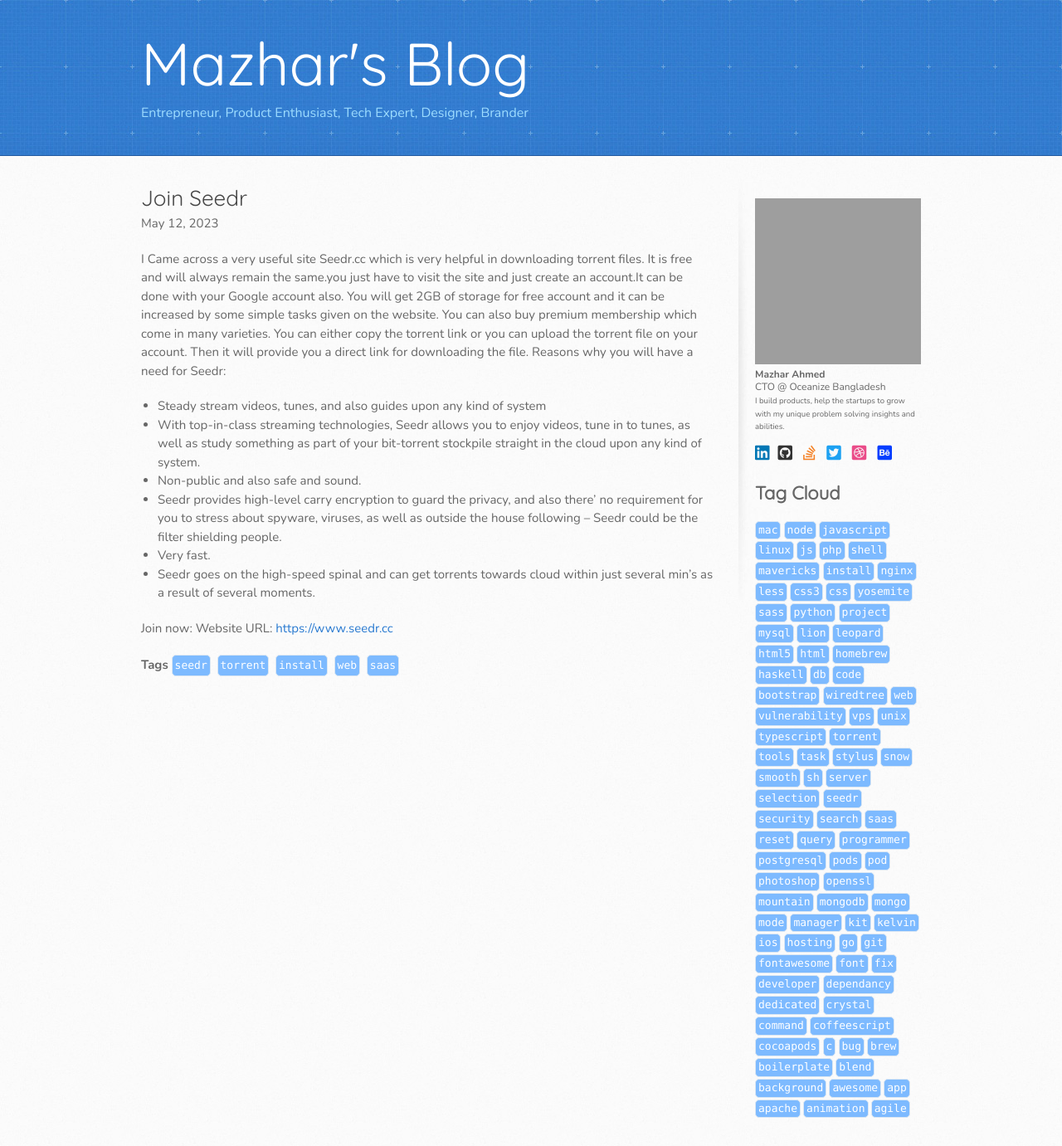
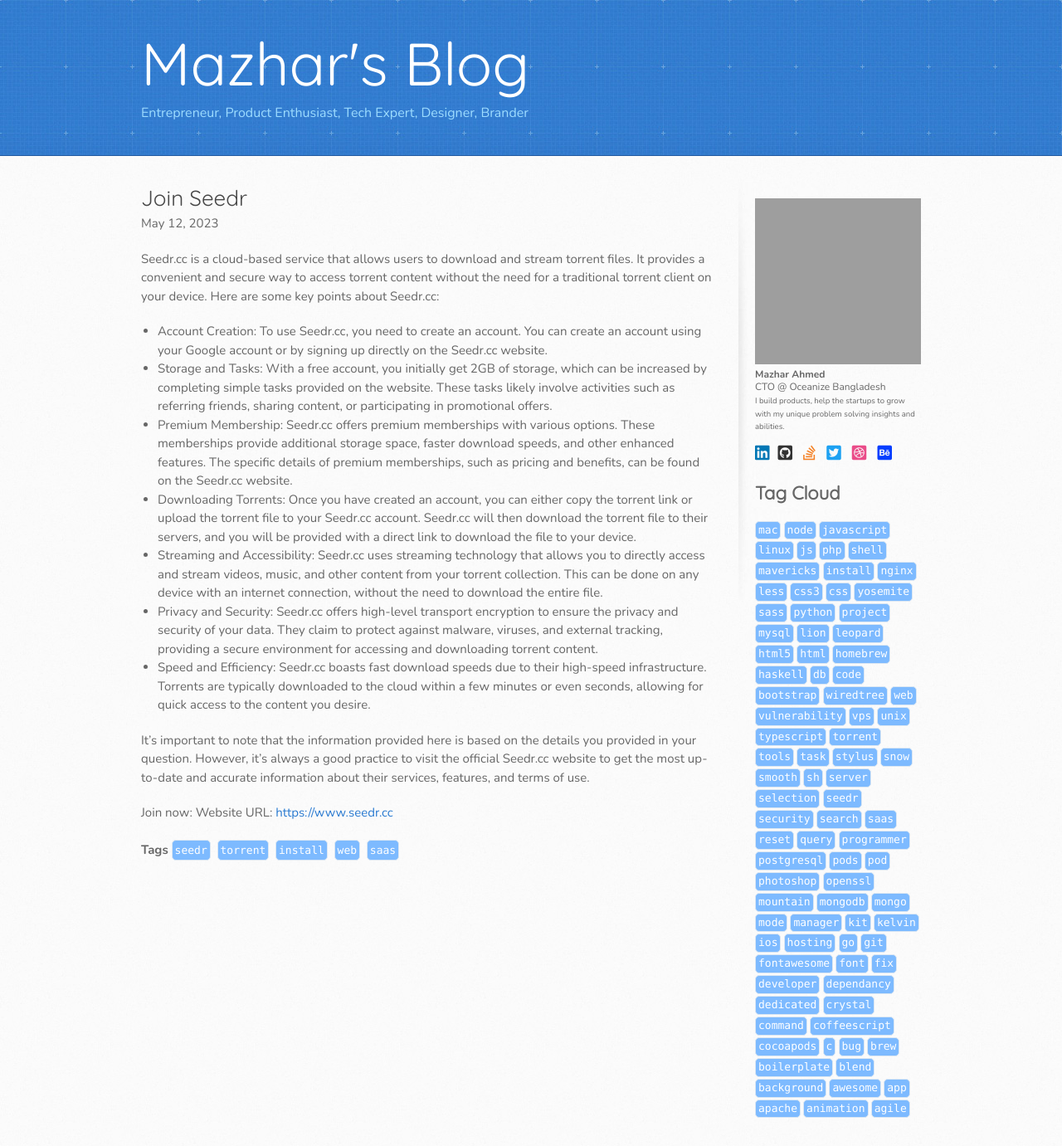
Before and after one commit to mightymaze/mightymaze.github.io, a Jekyll site: the page built from _posts/2023-05-12-join-seedr.md, in a window 1280 px wide. Shown: the whole page at 83% size. Built offline with Jekyll 4.4.1, drawn with Linux system fonts in a browser that asks for light colours; nearby versions of some CDN libraries; comment, search, counter and statistics services are not loaded; a style sheet for code colours, icons or effects is not loaded; grey boxes are pictures that could not be loaded.

Commit message:
Update 2023-05-12-join-seedr.md

```diff
--- a/_posts/2023-05-12-join-seedr.md
+++ b/_posts/2023-05-12-join-seedr.md
@@ -11,18 +11,17 @@
 - saas
 ---
 
-I Came across a very useful site Seedr.cc which is very helpful in downloading torrent files.
-It is free and will always remain the same.you just have to visit the site and just create an account.It can be done with your Google account also.
-You will get 2GB of storage for free account and it can be increased by some simple tasks given on the website. You can also buy premium membership which come in many varieties.
-You can either copy the torrent link or you can upload the torrent file on your account. Then it will provide you a direct link for downloading the file.
-Reasons why you will have a need for Seedr:
+Seedr.cc is a cloud-based service that allows users to download and stream torrent files. It provides a convenient and secure way to access torrent content without the need for a traditional torrent client on your device. Here are some key points about Seedr.cc:
 
-- Steady stream videos, tunes, and also guides upon any kind of system
-- With top-in-class streaming technologies, Seedr allows you to enjoy videos, tune in to tunes, as well as study something as part of your bit-torrent stockpile straight in the cloud upon any kind of system.
-- Non-public and also safe and sound.
-- Seedr provides high-level carry encryption to guard the privacy, and also there’ no requirement for you to stress about spyware, viruses, as well as outside the house following – Seedr could be the filter shielding people.
-- Very fast.
-- Seedr goes on the high-speed spinal and can get torrents towards cloud within just several min’s as a result of several moments.
+- Account Creation: To use Seedr.cc, you need to create an account. You can create an account using your Google account or by signing up directly on the Seedr.cc website.
+- Storage and Tasks: With a free account, you initially get 2GB of storage, which can be increased by completing simple tasks provided on the website. These tasks likely involve activities such as referring friends, sharing content, or participating in promotional offers.
+- Premium Membership: Seedr.cc offers premium memberships with various options. These memberships provide additional storage space, faster download speeds, and other enhanced features. The specific details of premium memberships, such as pricing and benefits, can be found on the Seedr.cc website.
+- Downloading Torrents: Once you have created an account, you can either copy the torrent link or upload the torrent file to your Seedr.cc account. Seedr.cc will then download the torrent file to their servers, and you will be provided with a direct link to download the file to your device.
+- Streaming and Accessibility: Seedr.cc uses streaming technology that allows you to directly access and stream videos, music, and other content from your torrent collection. This can be done on any device with an internet connection, without the need to download the entire file.
+- Privacy and Security: Seedr.cc offers high-level transport encryption to ensure the privacy and security of your data. They claim to protect against malware, viruses, and external tracking, providing a secure environment for accessing and downloading torrent content.
+- Speed and Efficiency: Seedr.cc boasts fast download speeds due to their high-speed infrastructure. Torrents are typically downloaded to the cloud within a few minutes or even seconds, allowing for quick access to the content you desire.
+
+It's important to note that the information provided here is based on the details you provided in your question. However, it's always a good practice to visit the official Seedr.cc website to get the most up-to-date and accurate information about their services, features, and terms of use.
 
 Join now:
 Website URL: [https://www.seedr.cc](https://www.seedr.cc)
```
